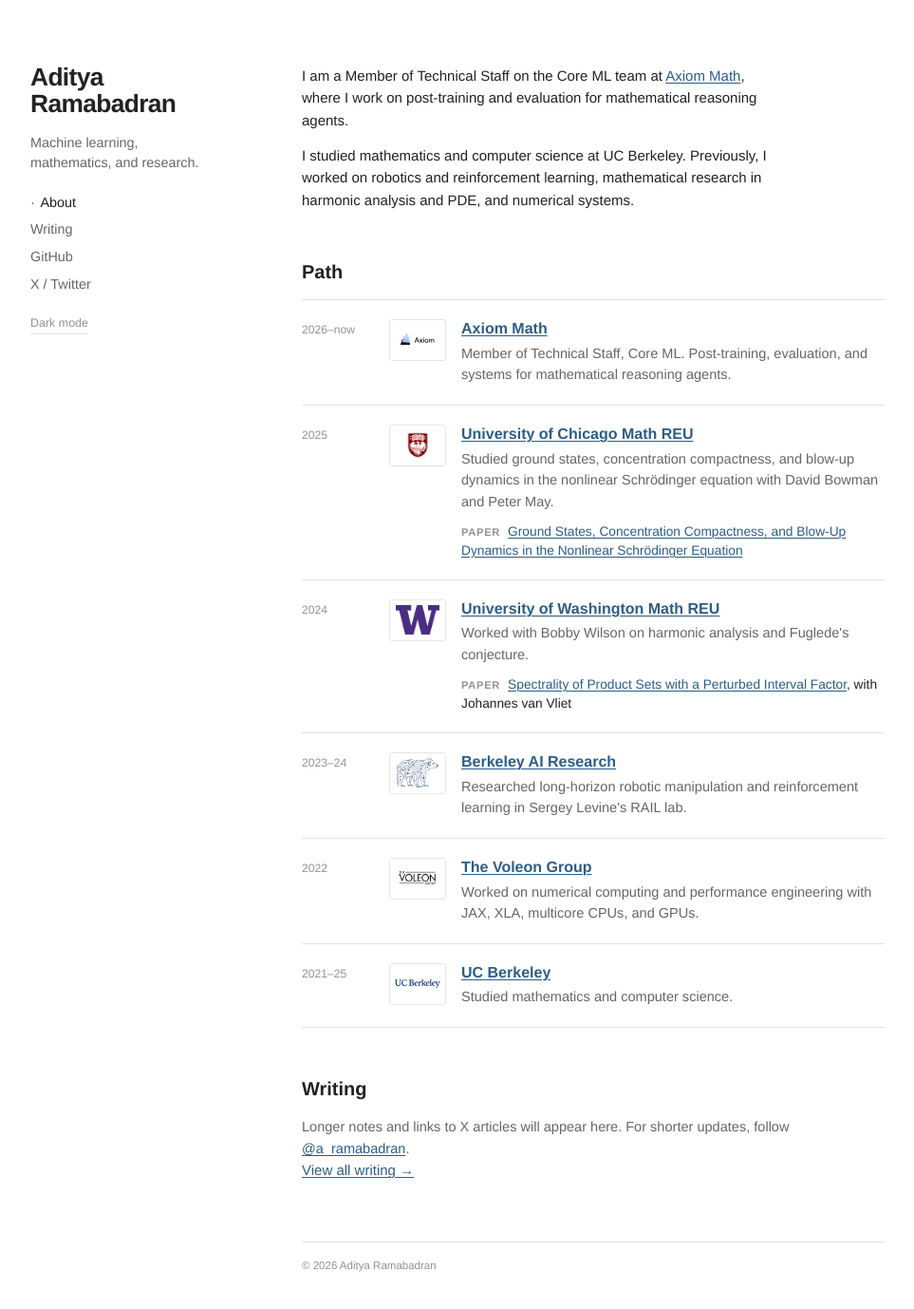
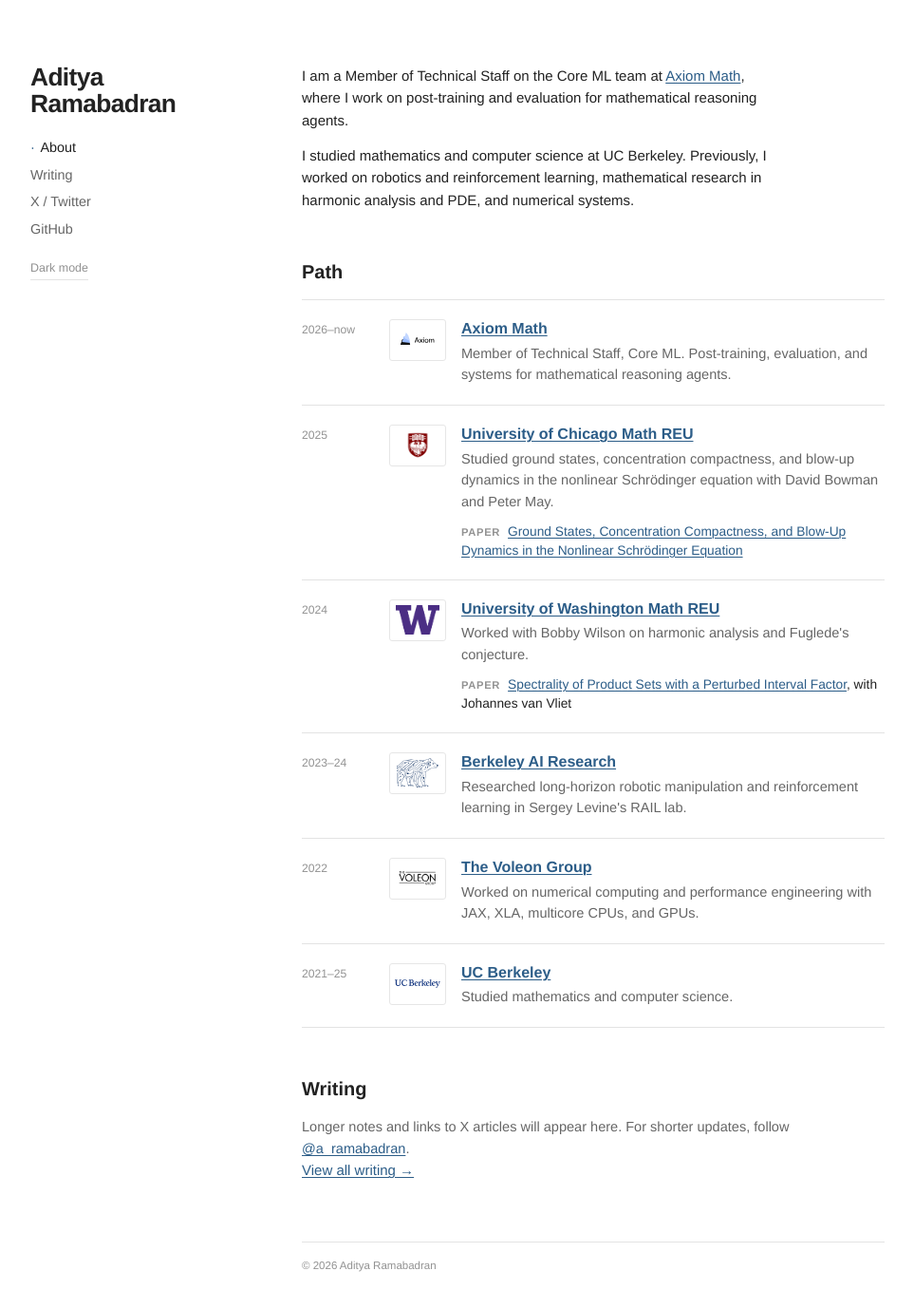
Before and after one commit to aditya-ramabadran/aditya-ramabadran.github.io, a Jekyll site: the page built from index.md, in a window 1280 px wide and 1382 px high. Shown: the top 1378 px of the window at 95% size, without its empty margins (158-1121 px from the left). Built offline with Jekyll 4.4.1, drawn with Linux system fonts in a browser that asks for light colours.

Commit message:
Simplify sidebar navigation

```diff
--- a/_layouts/default.html
+++ b/_layouts/default.html
@@ -21,13 +21,12 @@
     <div class="shell">
       <header class="sidebar">
         <a class="site-name" href="{{ '/' | relative_url }}">Aditya<br>Ramabadran</a>
-        <p class="site-description">Machine learning, mathematics, and research.</p>
 
         <nav class="site-nav" aria-label="Primary navigation">
           <a {% if page.url == '/' %}aria-current="page"{% endif %} href="{{ '/' | relative_url }}">About</a>
           <a {% if page.url == '/writing/' %}aria-current="page"{% endif %} href="{{ '/writing/' | relative_url }}">Writing</a>
+          <a rel="me" href="https://x.com/a_ramabadran">X / Twitter</a>
           <a href="https://github.com/aditya-ramabadran">GitHub</a>
-          <a rel="me" href="https://x.com/a_ramabadran">X / Twitter</a>
         </nav>
 
         <button class="theme-toggle" type="button" data-theme-toggle aria-label="Switch color theme">
--- a/assets/css/style.scss
+++ b/assets/css/style.scss
@@ -104,17 +104,11 @@
   color: var(--text);
 }
 
-.site-description {
-  margin: 1rem 0 1.25rem;
-  color: var(--muted);
-  font-size: 0.9rem;
-  line-height: 1.45;
-}
-
 .site-nav {
   display: flex;
   flex-direction: column;
   align-items: flex-start;
+  margin-top: 1.25rem;
   gap: 0.4rem;
 }
 
@@ -401,10 +395,6 @@
     content: " ";
   }
 
-  .site-description {
-    margin-bottom: 0.9rem;
-  }
-
   .site-nav {
     flex-direction: row;
     flex-wrap: wrap;
```
